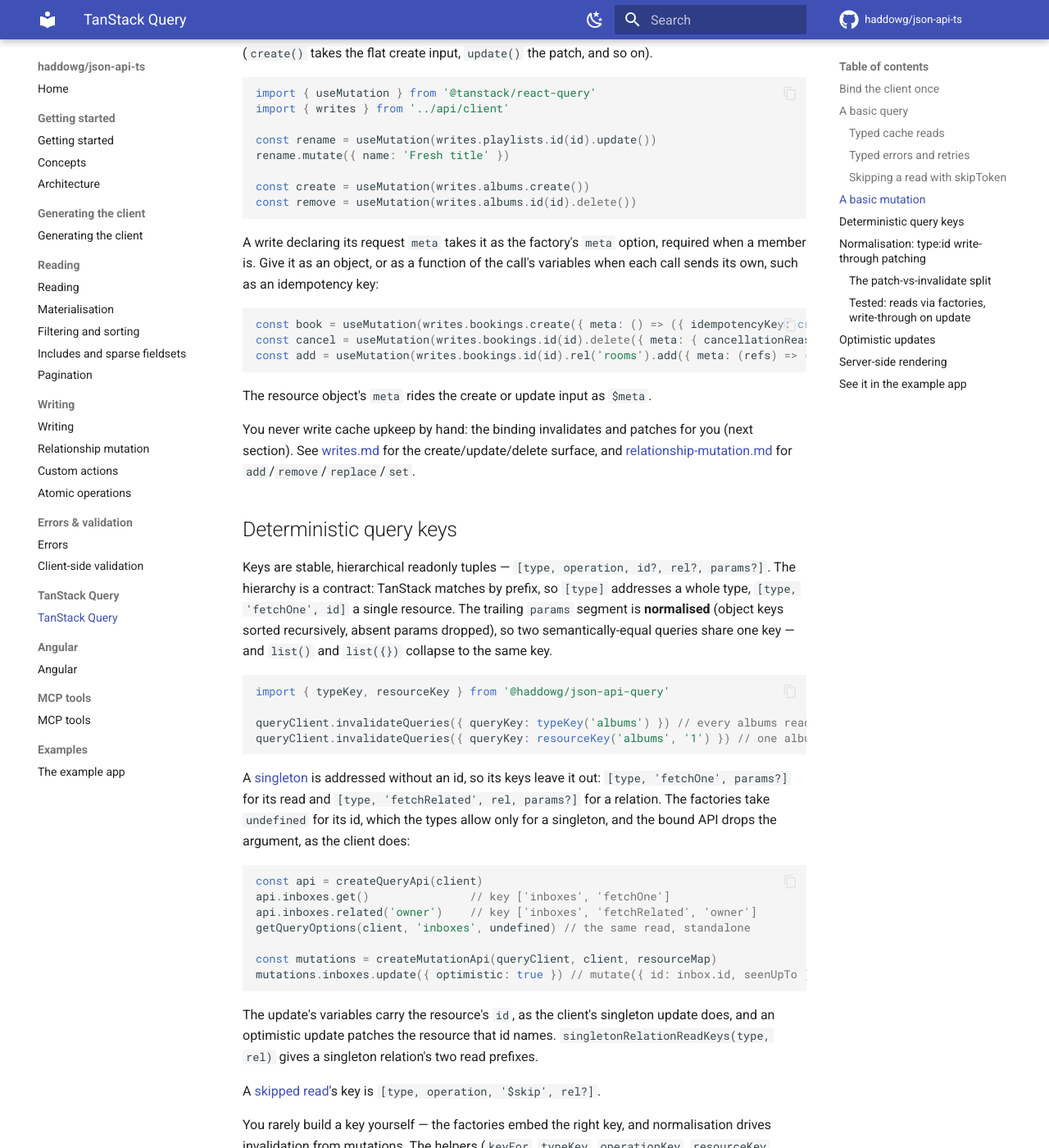
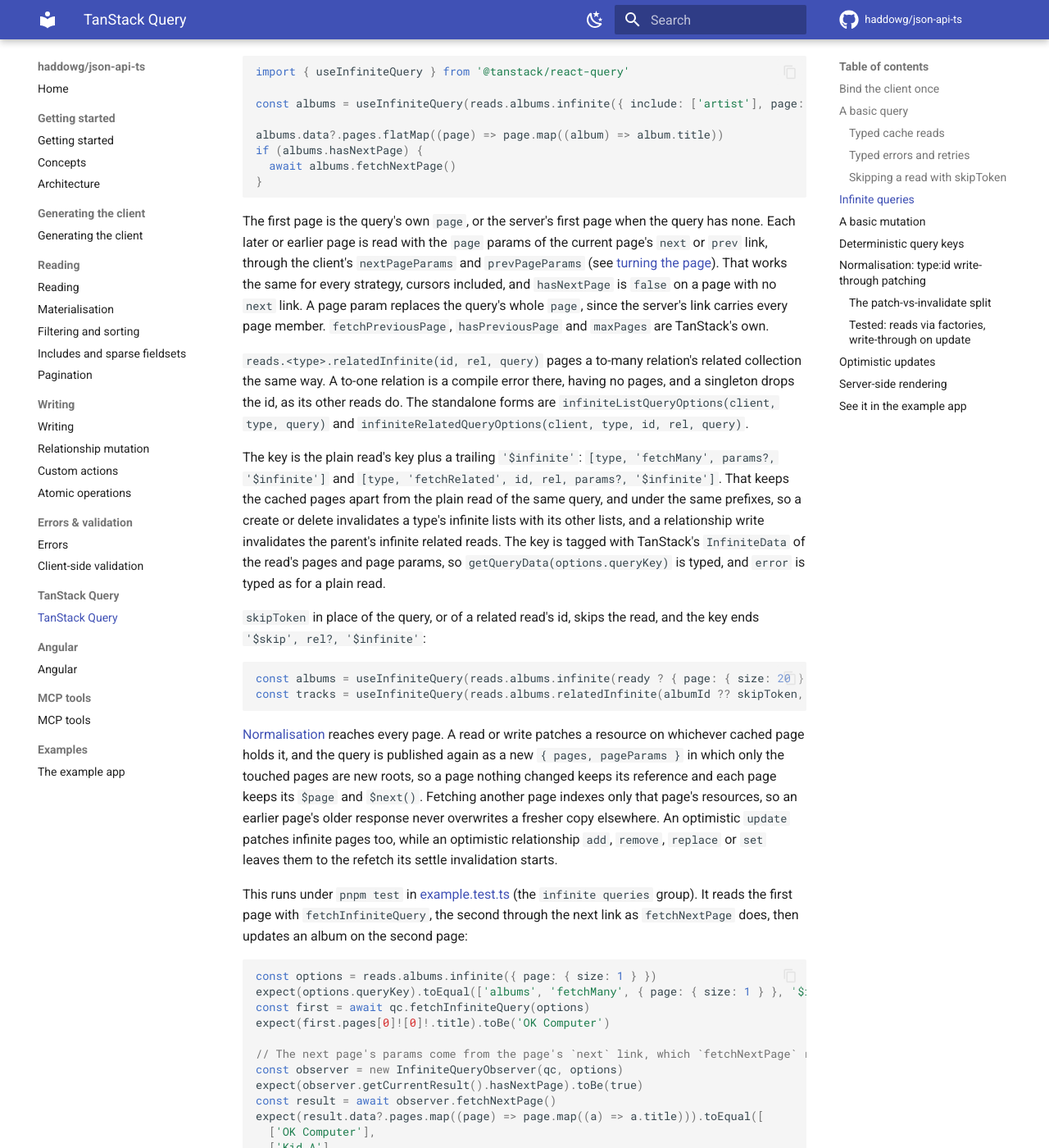
Before and after one commit to haddowg/json-api-ts, an MkDocs documentation site: the page built from docs/tanstack-query.md, in a window 1280 px wide and 1400 px high, scrolled down 4411 px. Shown: the whole window at 82% size. Built offline with MkDocs 1.6.1 and Material for MkDocs 9.7.7, drawn with Linux system fonts in a browser that asks for light colours; comment, search, counter and statistics services are not loaded; some of the changed text lies outside the part shown.

Commit message:
docs(query): document infinite queries

````diff
--- a/docs/tanstack-query.md
+++ b/docs/tanstack-query.md
@@ -143,6 +143,63 @@ const artistQuery = useQuery(reads.albums.related(albumId ?? skipToken, 'artist'
 
 A singleton takes `skipToken` in place of its query (`reads.inboxes.get(skipToken)`). A skipped read's key carries the segment `'$skip'` where the id would go, `[type, operation, '$skip', rel?]`, with no params, so it is deterministic and never matches a list's or singleton's real reads. `useSuspenseQuery` doesn't accept `skipToken`, as TanStack documents.
 
+## Infinite queries
+
+`reads.<type>.infinite(query)` returns options for TanStack's infinite queries. Spread them into `useInfiniteQuery`, and each page is the typed `Collection` that `list(query)` resolves:
+
+```ts
+import { useInfiniteQuery } from '@tanstack/react-query'
+
+const albums = useInfiniteQuery(reads.albums.infinite({ include: ['artist'], page: { size: 20 } }))
+
+albums.data?.pages.flatMap((page) => page.map((album) => album.title))
+if (albums.hasNextPage) {
+  await albums.fetchNextPage()
+}
+```
+
+The first page is the query's own `page`, or the server's first page when the query has none. Each later or earlier page is read with the `page` params of the current page's `next` or `prev` link, through the client's `nextPageParams` and `prevPageParams` (see [turning the page](pagination.md#turning-the-page)). That works the same for every strategy, cursors included, and `hasNextPage` is `false` on a page with no `next` link. A page param replaces the query's whole `page`, since the server's link carries every page member. `fetchPreviousPage`, `hasPreviousPage` and `maxPages` are TanStack's own.
+
+`reads.<type>.relatedInfinite(id, rel, query)` pages a to-many relation's related collection the same way. A to-one relation is a compile error there, having no pages, and a singleton drops the id, as its other reads do. The standalone forms are `infiniteListQueryOptions(client, type, query)` and `infiniteRelatedQueryOptions(client, type, id, rel, query)`.
+
+The key is the plain read's key plus a trailing `'$infinite'`: `[type, 'fetchMany', params?, '$infinite']` and `[type, 'fetchRelated', id, rel, params?, '$infinite']`. That keeps the cached pages apart from the plain read of the same query, and under the same prefixes, so a create or delete invalidates a type's infinite lists with its other lists, and a relationship write invalidates the parent's infinite related reads. The key is tagged with TanStack's `InfiniteData` of the read's pages and page params, so `getQueryData(options.queryKey)` is typed, and `error` is typed as for a plain read.
+
+`skipToken` in place of the query, or of a related read's id, skips the read, and the key ends `'$skip', rel?, '$infinite'`:
+
+```ts
+const albums = useInfiniteQuery(reads.albums.infinite(ready ? { page: { size: 20 } } : skipToken))
+const tracks = useInfiniteQuery(reads.albums.relatedInfinite(albumId ?? skipToken, 'tracks'))
+```
+
+[Normalisation](#normalisation-typeid-write-through-patching) reaches every page. A read or write patches a resource on whichever cached page holds it, and the query is published again as a new `{ pages, pageParams }` in which only the touched pages are new roots, so a page nothing changed keeps its reference and each page keeps its `$page` and `$next()`. Fetching another page indexes only that page's resources, so an earlier page's older response never overwrites a fresher copy elsewhere. An optimistic `update` patches infinite pages too, while an optimistic relationship `add`, `remove`, `replace` or `set` leaves them to the refetch its settle invalidation starts.
+
+This runs under `pnpm test` in [example.test.ts](../packages/example/src/example.test.ts) (the `infinite queries` group). It reads the first page with `fetchInfiniteQuery`, the second through the next link as `fetchNextPage` does, then updates an album on the second page:
+
+```ts
+const options = reads.albums.infinite({ page: { size: 1 } })
+expect(options.queryKey).toEqual(['albums', 'fetchMany', { page: { size: 1 } }, '$infinite'])
+const first = await qc.fetchInfiniteQuery(options)
+expect(first.pages[0]![0]!.title).toBe('OK Computer')
+
+// The next page's params come from the page's `next` link, which `fetchNextPage` reads.
+const observer = new InfiniteQueryObserver(qc, options)
+expect(observer.getCurrentResult().hasNextPage).toBe(true)
+const result = await observer.fetchNextPage()
+expect(result.data?.pages.map((page) => page.map((a) => a.title))).toEqual([
+  ['OK Computer'],
+  ['Kid A'],
+])
+expect(result.hasNextPage).toBe(false)
+
+// An update patches the album on whichever cached page holds it, as for any other read.
+const writes = createMutationApi(qc, client, resourceMap)
+await qc
+  .getMutationCache()
+  .build(qc, writes.albums.id('2').update() as never)
+  .execute({ title: 'Kid A Mnesia' })
+expect(qc.getQueryData(options.queryKey)?.pages[1]![0]!.title).toBe('Kid A Mnesia')
+```
+
 ## A basic mutation
 
 Mutation factories return a `MutationOptions` — the `mutationFn` plus the lifecycle callbacks the binding wires for cache upkeep. Spread it into `useMutation`; the variables mirror the client (`create()` takes the flat create input, `update()` the patch, and so on).
@@ -200,9 +257,9 @@ The update's variables carry the resource's `id`, as the client's singleton upda
 optimistic update patches the resource that id names. `singletonRelationReadKeys(type, rel)` gives
 a singleton relation's two read prefixes.
 
-A [skipped read](#skipping-a-read-with-skiptoken)'s key is `[type, operation, '$skip', rel?]`.
+A [skipped read](#skipping-a-read-with-skiptoken)'s key is `[type, operation, '$skip', rel?]`, and an [infinite read](#infinite-queries)'s is its plain read's key plus `'$infinite'`.
 
-You rarely build a key yourself — the factories embed the right key, and normalisation drives invalidation from mutations. The helpers (`keyFor`, `typeKey`, `operationKey`, `resourceKey`, `relationKey`, `relationReadKeys`, `normalizeParams`) are exported for the cases where you need a targeted invalidation of your own.
+You rarely build a key yourself — the factories embed the right key, and normalisation drives invalidation from mutations. The helpers (`keyFor`, `infiniteKeyFor`, `typeKey`, `operationKey`, `resourceKey`, `relationKey`, `relationReadKeys`, `normalizeParams`) are exported for the cases where you need a targeted invalidation of your own.
 
 ## Normalisation: `type:id` write-through patching
 
@@ -291,7 +348,7 @@ Server-side rendering is not supported yet. TanStack's `dehydrate`, JSON and `hy
 
 `installNormalization` guards against that for every framework binding:
 
-- Queries with the binding's key shape (a type, then `fetchMany`, `fetchOne`, `fetchRelated` or `fetchRelationship`) are left out of `dehydrate()` through a `shouldDehydrateQuery` default, composed with any default you set before installing, so they fetch in the browser.
+- Queries with the binding's key shape (a type, then `fetchMany`, `fetchOne`, `fetchRelated` or `fetchRelationship`), infinite reads included, are left out of `dehydrate()` through a `shouldDehydrateQuery` default, composed with any default you set before installing, so they fetch in the browser.
 - A query of that shape that still arrives hydrated without its accessors is reset, so it refetches, and a development warning names its key.
 
 A `dehydrate()` call with explicit options overrides the defaults. Wrap your own predicate in `jsonApiShouldDehydrateQuery` to keep the exclusion. It recognises binding queries by key shape alone, so it needs no descriptor:
@@ -318,6 +375,6 @@ The spotify-clone wires the whole binding end to end over a mock transport:
 - [AlbumDetailPage.tsx](../examples/spotify-clone/src/pages/AlbumDetailPage.tsx) — a read with `include`;
 - [PlaylistDetailPage.tsx](../examples/spotify-clone/src/pages/PlaylistDetailPage.tsx) — optimistic update + relationship mutations.
 
-And the tested reference: the `TanStack Query bindings` group in [example.test.ts](../packages/example/src/example.test.ts), plus the package's own [README](../packages/query/README.md).
+And the tested reference: the `TanStack Query bindings` and `infinite queries` groups in [example.test.ts](../packages/example/src/example.test.ts), plus the package's own [README](../packages/query/README.md).
 
 **Next:** [reads.md](reads.md) · [writes.md](writes.md) · [relationship-mutation.md](relationship-mutation.md)
````
Also changed, not shown: docs/pagination.md (+2 -0 lines), packages/query/README.md (+7 -1 lines).
